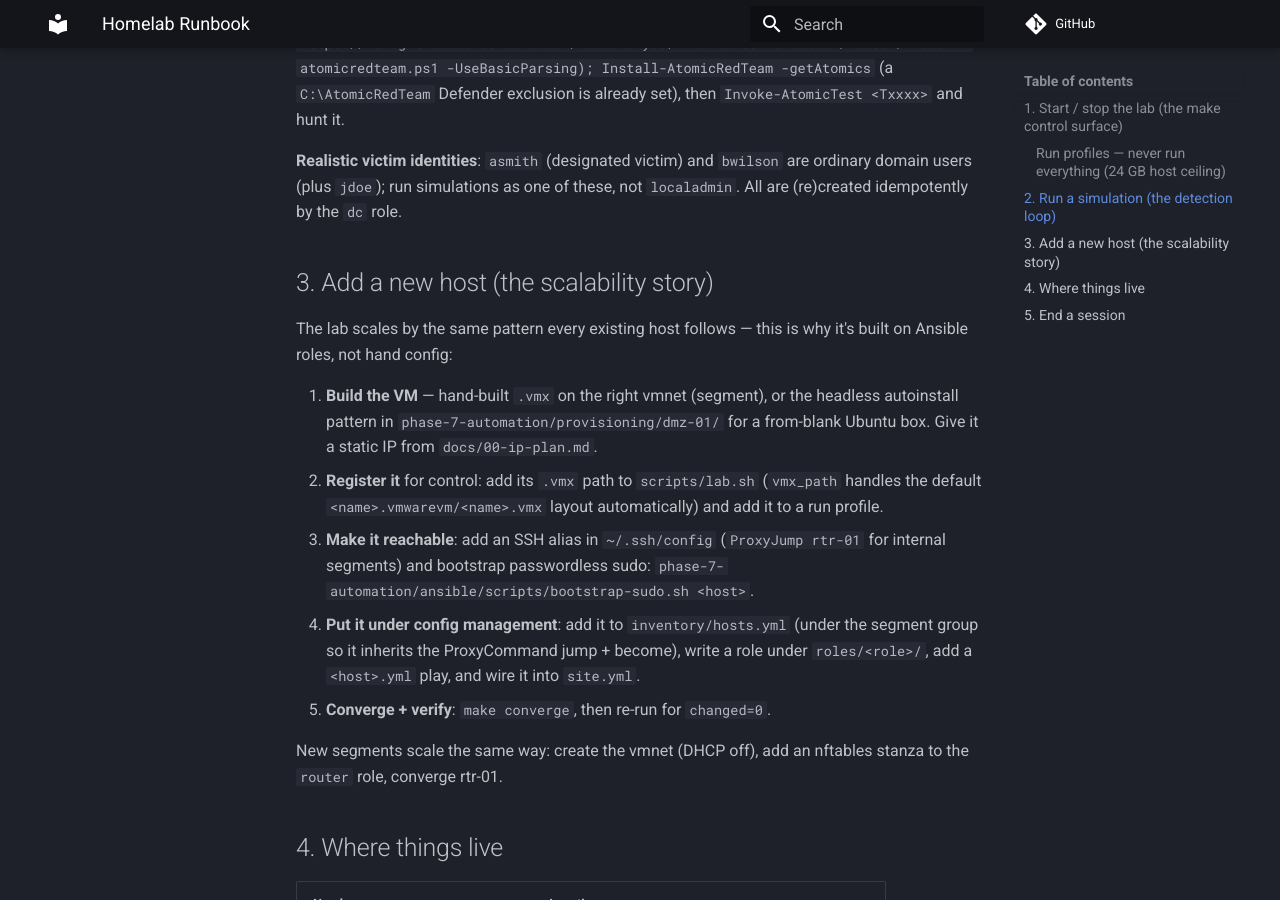
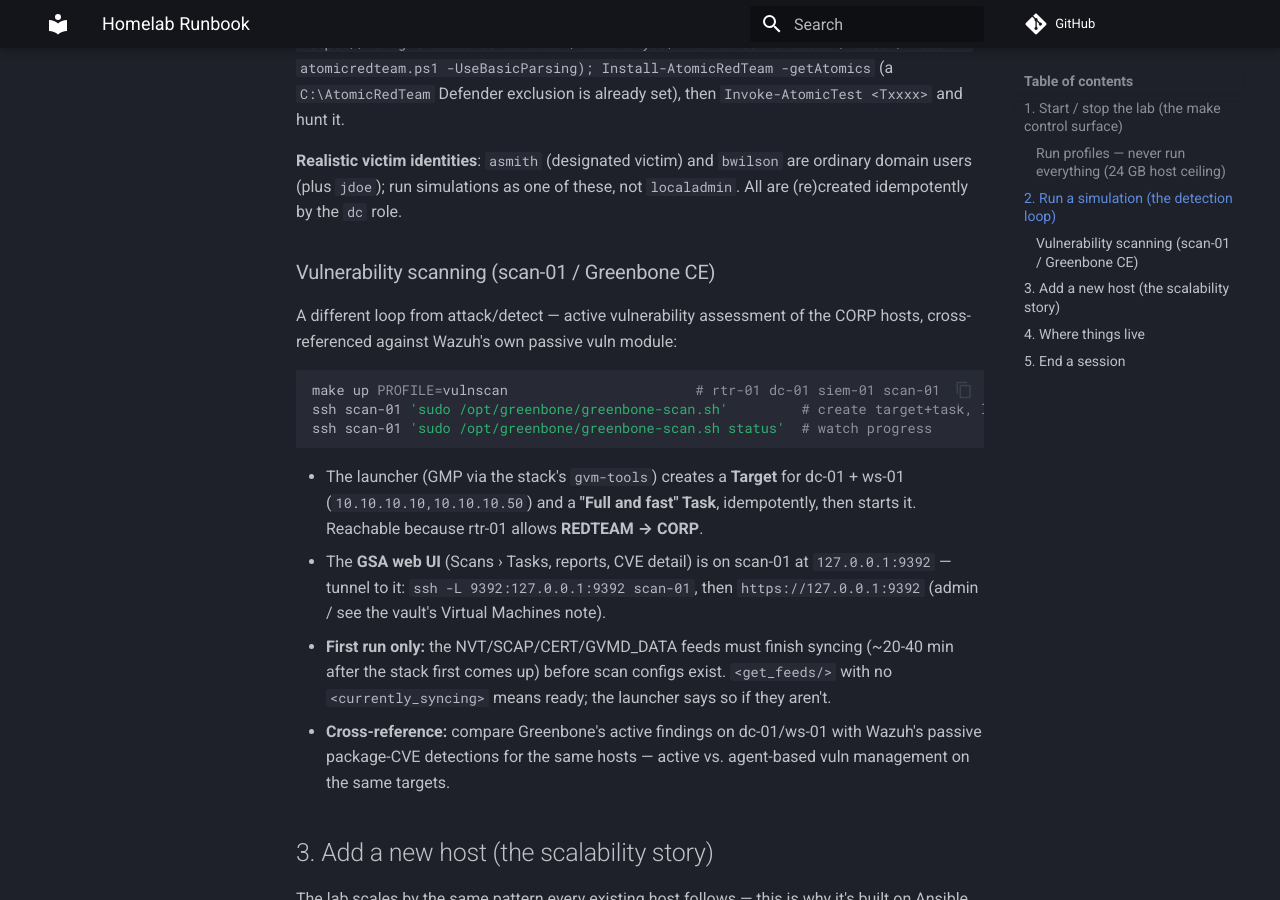
Before and after one commit to tohudgins/Homelab, an MkDocs documentation site: the page built from docs/RUNBOOK.md, in a window 1280 px wide and 900 px high, scrolled down 1564 px. Built offline with MkDocs 1.6.1 and Material for MkDocs 9.7.7, drawn with Linux system fonts in a browser that asks for light colours; comment, search, counter and statistics services are not loaded.

Commit message:
scan-01: Greenbone CE vuln scanner — headless build + `scan` role + GMP launcher
Seventh host and Ansible role, completing the optional-items pass. scan-01 is the
REDTEAM active vulnerability scanner (Greenbone Community Edition / GVM/OpenVAS),
built from a blank disk via headless Ubuntu autoinstall (like dmz-01) and
configured by the new `scan` role.

- provisioning/scan-01/: reproducible autoinstall (static 10.10.40.20 on REDTEAM,
  4 vCPU / 6 GB / 40 GB — Greenbone's ~16-container stack is memory-hungry)
- roles/scan/: Docker + Greenbone CE (official compose), NTP→rtr-01, admin login
  ENFORCED (gvmd auto-creates admin with an unknown password — the role sets the
  known one), port-based GSA verify. Idempotent (changed=0).
- roles/scan/files/greenbone-scan.sh: one-command CORP scan launcher (GMP via
  gvm-tools) — creates target (dc-01,ws-01) + "Full and fast" task, starts it;
  deployed to scan-01 by the role.
- Arch verified before building: all 19 community.greenbone.net images ship
  linux/arm64 → native on Apple Silicon, no qemu.
- Firewall unchanged by design: REDTEAM→CORP already open (reaches dc-01/ws-01),
  REDTEAM→SOC blocked (so scan-01 runs no Wazuh agent — SIEM unreachable by the
  scanner). Wired into inventory (scanners group), scan.yml, site.yml, SSH alias.
- Robustness fix caught in build: stack-up now retries on the community CDN's
  mid-pull "connection reset by peer" (resumes from cached layers).

site.yml now converges all SEVEN hosts at changed=0. Docs (README, phase-7 README,
RUNBOOK vuln-scan loop, IP plan) updated.

Co-Authored-By: Claude Opus 4.8 <noreply@anthropic.com>
Claude-Session: https://claude.ai/code/session_01ERg46SNZDZeirxEDxV4Q2X

````diff
--- a/docs/RUNBOOK.md
+++ b/docs/RUNBOOK.md
@@ -61,6 +61,30 @@ install Atomic Red Team on ws-01 (interactive PowerShell — the installer promp
 ordinary domain users (plus `jdoe`); run simulations as one of these, not
 `localadmin`. All are (re)created idempotently by the `dc` role.
 
+### Vulnerability scanning (scan-01 / Greenbone CE)
+
+A different loop from attack/detect — active vulnerability assessment of the CORP
+hosts, cross-referenced against Wazuh's own passive vuln module:
+
+```bash
+make up PROFILE=vulnscan                       # rtr-01 dc-01 siem-01 scan-01
+ssh scan-01 'sudo /opt/greenbone/greenbone-scan.sh'         # create target+task, launch
+ssh scan-01 'sudo /opt/greenbone/greenbone-scan.sh status'  # watch progress
+```
+
+- The launcher (GMP via the stack's `gvm-tools`) creates a **Target** for dc-01 +
+  ws-01 (`10.10.10.10,10.10.10.50`) and a **"Full and fast" Task**, idempotently,
+  then starts it. Reachable because rtr-01 allows **REDTEAM → CORP**.
+- The **GSA web UI** (Scans › Tasks, reports, CVE detail) is on scan-01 at
+  `127.0.0.1:9392` — tunnel to it: `ssh -L 9392:127.0.0.1:9392 scan-01`, then
+  `https://127.0.0.1:9392` (admin / see the vault's Virtual Machines note).
+- **First run only:** the NVT/SCAP/CERT/GVMD_DATA feeds must finish syncing
+  (~20-40 min after the stack first comes up) before scan configs exist. `<get_feeds/>`
+  with no `<currently_syncing>` means ready; the launcher says so if they aren't.
+- **Cross-reference:** compare Greenbone's active findings on dc-01/ws-01 with
+  Wazuh's passive package-CVE detections for the same hosts — active vs. agent-based
+  vuln management on the same targets.
+
 ## 3. Add a new host (the scalability story)
 
 The lab scales by the same pattern every existing host follows — this is why it's
````
Also changed, not shown: README.md (+2 -2 lines), docs/00-ip-plan.md (+1 -1 lines), phase-7-automation/README.md (+36 -14 lines), phase-7-automation/provisioning/scan-01/README.md (added, +56 -0 lines), 11 other files.
